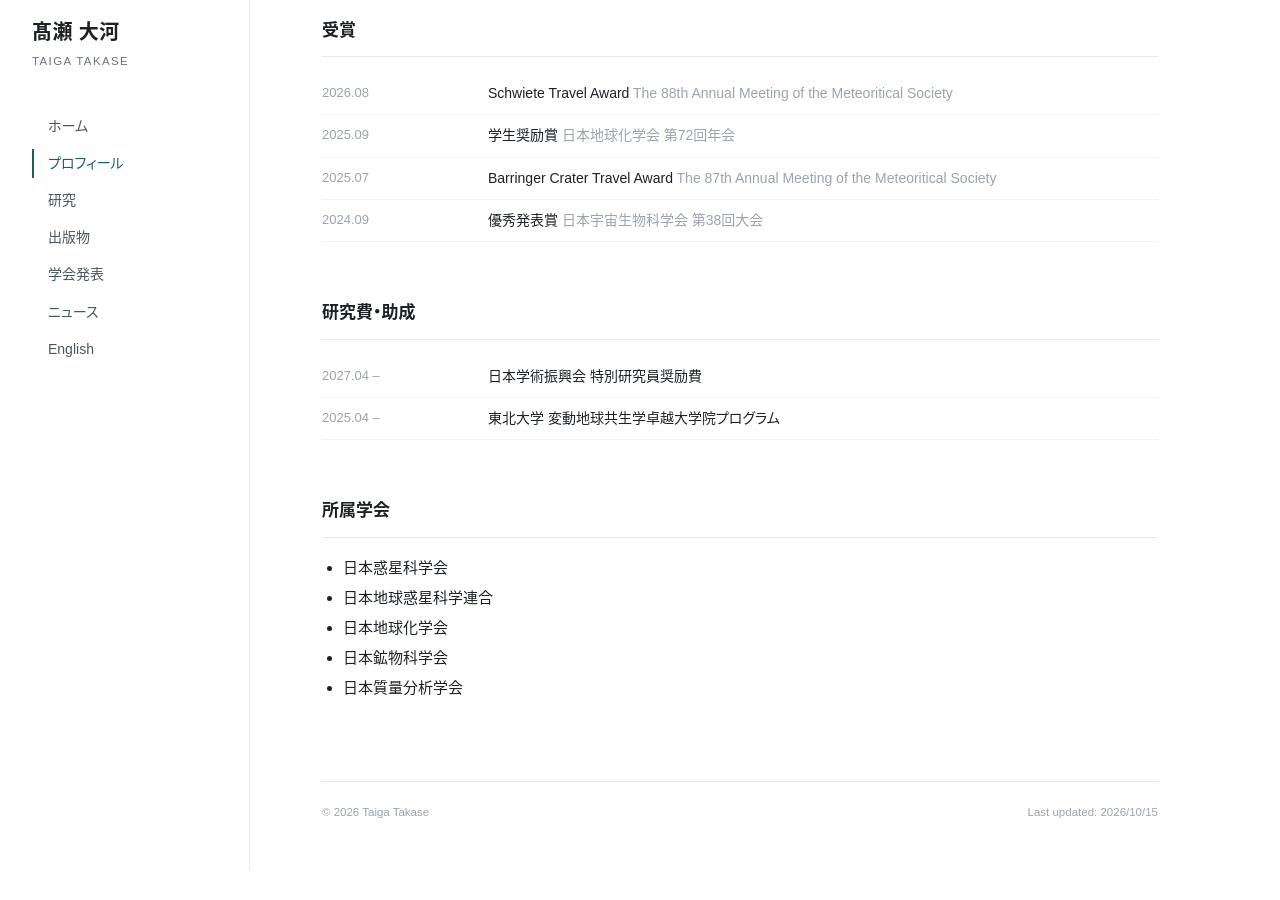
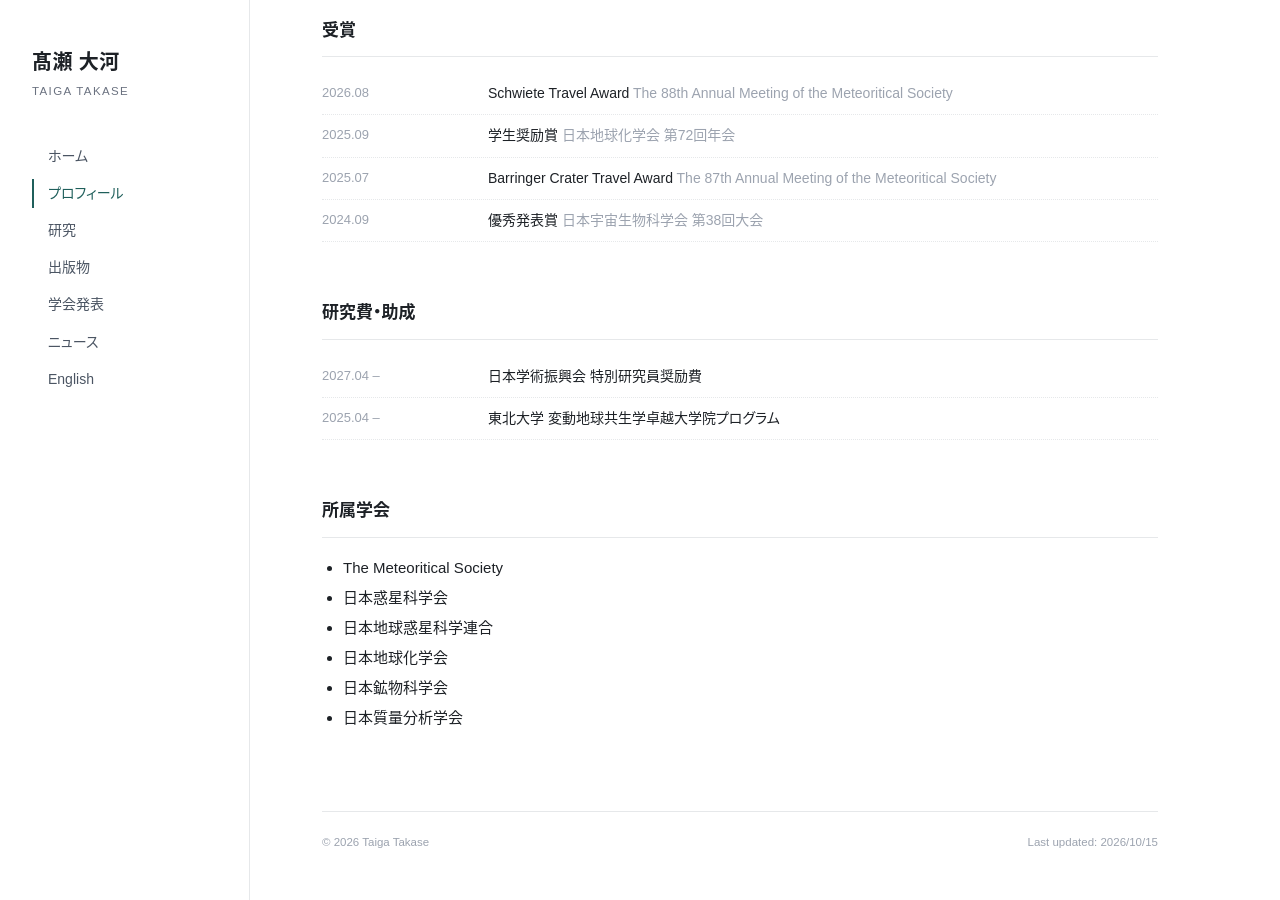
Before and after one commit to takasetaigat1/takasetaigat1.github.io, a Jekyll site: the page built from profile.html, in a window 1280 px wide and 900 px high, scrolled down 815 px. Built offline with Jekyll 4.4.1, drawn with Linux system fonts in a browser that asks for light colours; some web fonts are replaced; before the commit the page ends 1685 px from its top, so only the background shows below that.

Commit message:
Memberships: add The Meteoritical Society
Co-Authored-By: Claude Fable 5.1 <noreply@anthropic.com>
Claude-Session: https://claude.ai/code/session_01WJ69PvNMxXwpNZfvYmXkxj

```diff
--- a/_data/profile.yml
+++ b/_data/profile.yml
@@ -38,6 +38,7 @@ grants:
 activities: []
 
 memberships:
+  - The Meteoritical Society
   - 日本惑星科学会
   - 日本地球惑星科学連合
   - 日本地球化学会
```
